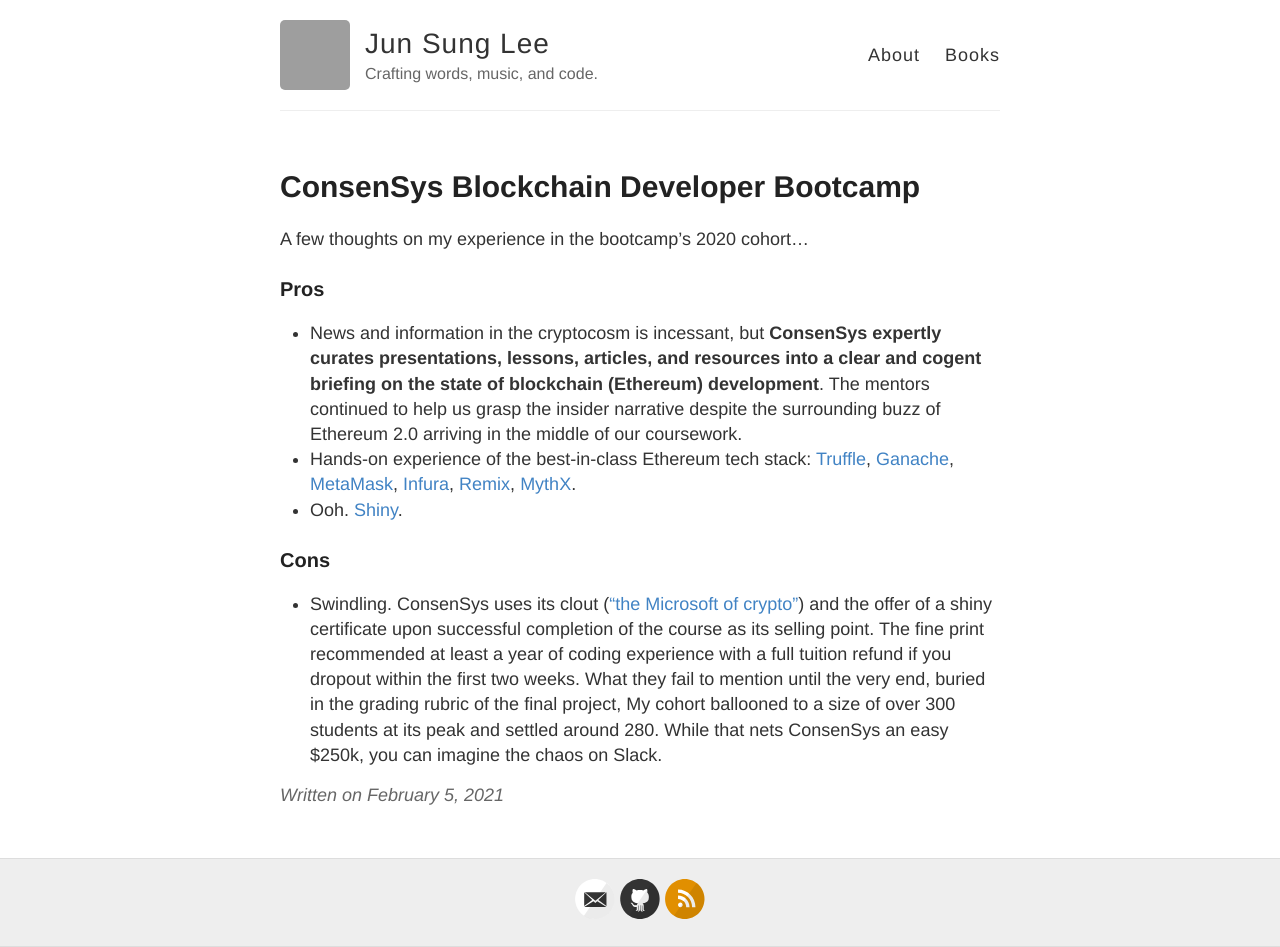
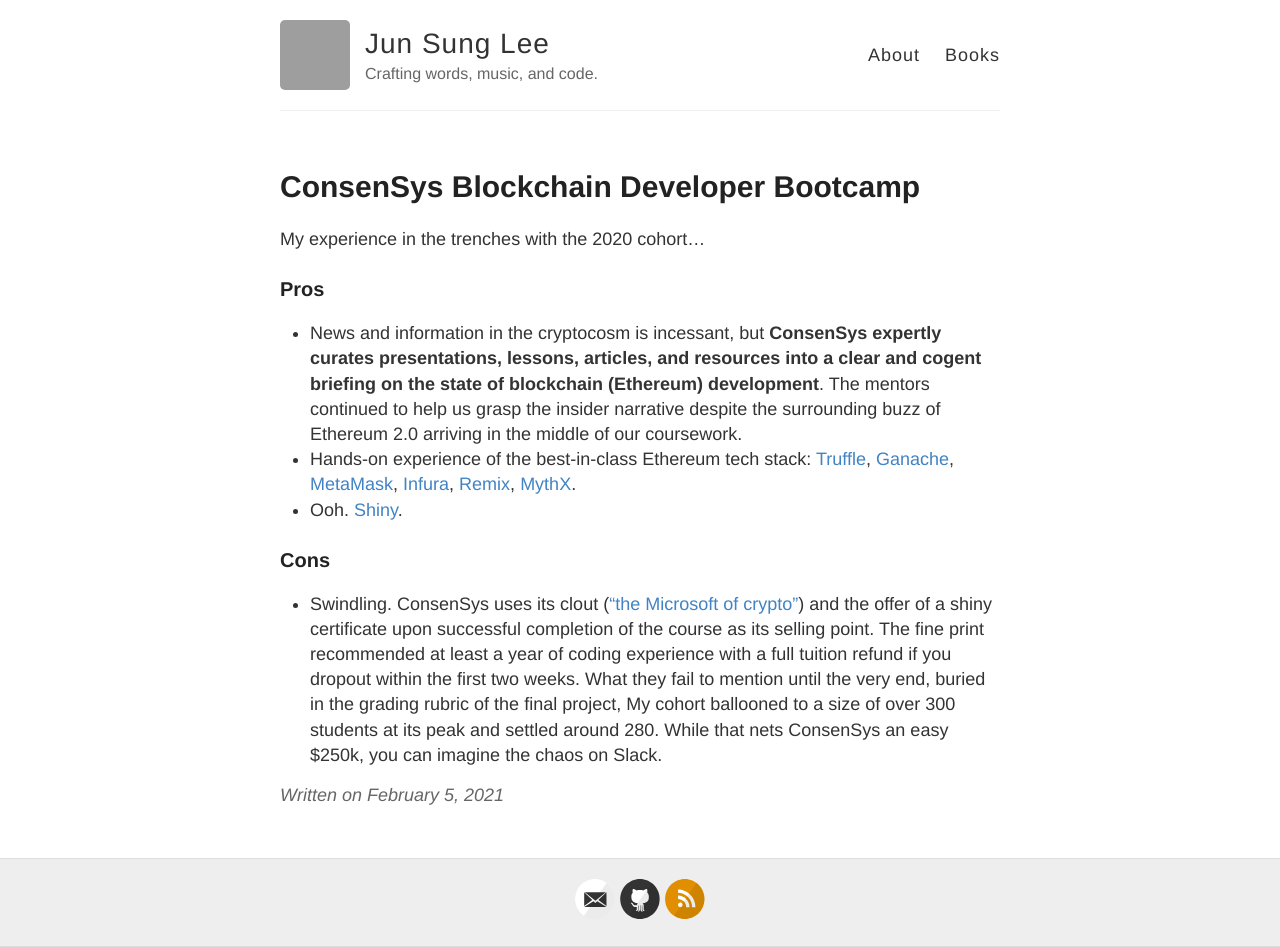
Before and after one commit to poastmil/junsunglee.com, a Jekyll site: the page built from _posts/2021-2-5-ConsenSys-Blockchain-Developer-Bootcamp.md, in a window 1280 px wide. Built offline with Jekyll 4.4.1, drawn with Linux system fonts in a browser that asks for light colours; grey boxes are pictures that could not be loaded.

Commit message:
Update 2021-2-5-ConsenSys-Blockchain-Developer-Bootcamp.md

```diff
--- a/_posts/2021-2-5-ConsenSys-Blockchain-Developer-Bootcamp.md
+++ b/_posts/2021-2-5-ConsenSys-Blockchain-Developer-Bootcamp.md
@@ -3,7 +3,7 @@
 title: ConsenSys Blockchain Developer Bootcamp
 ---
 
-A few thoughts on my experience in the bootcamp's 2020 cohort...
+My experience in the trenches with the 2020 cohort...
 
 ### Pros
 - News and information in the cryptocosm is incessant, but **ConsenSys expertly curates presentations, lessons, articles, and resources into a clear and cogent briefing on the state of blockchain (Ethereum) development**. The mentors continued to help us grasp the insider narrative despite the surrounding buzz of Ethereum 2.0 arriving in the middle of our coursework.
```
